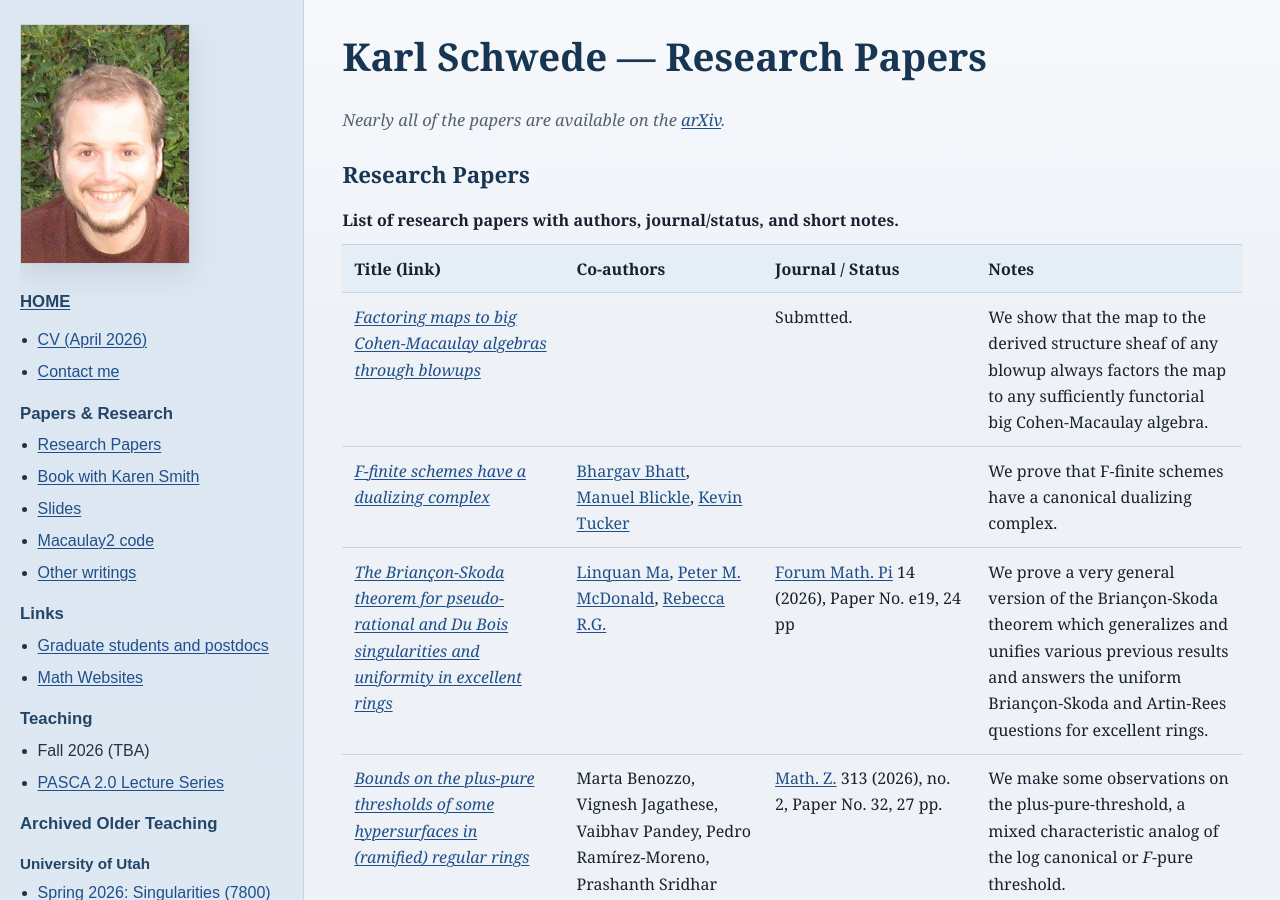
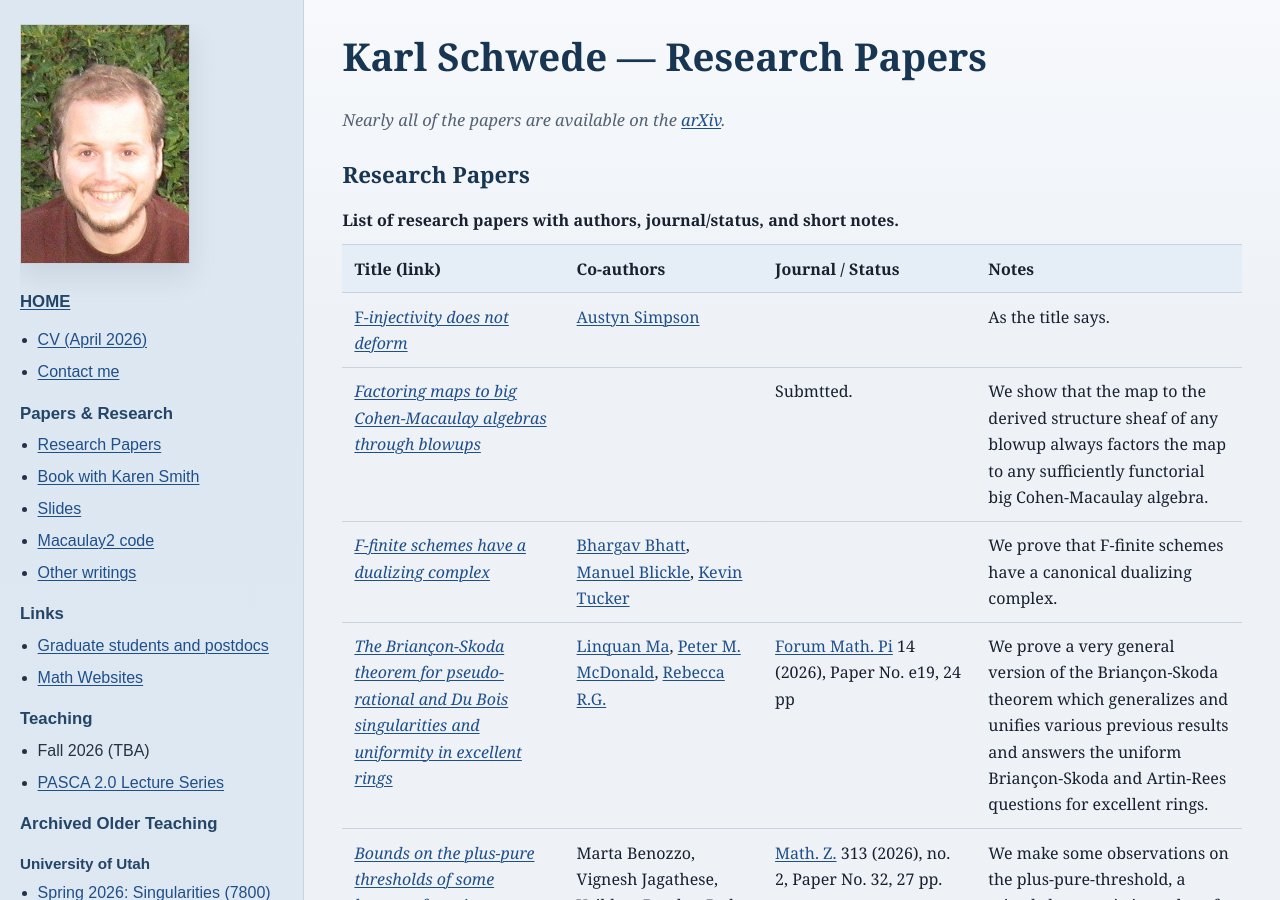
Before and after one commit to kschwede/kschwede.github.io, a Jekyll site: the page built from papers.html, in a window 1280 px wide and 900 px high. Built offline with Jekyll 4.4.1, drawn with Linux system fonts in a browser that asks for light colours.

Commit message:
Add new paper entry for F-injectivity

```diff
--- a/papers.html
+++ b/papers.html
@@ -25,6 +25,13 @@ title: 'Research Papers'
               </tr>
             </thead>
             <tbody>
+
+                <tr>
+                <td><i><a href="Papers/CounterExample-FInjDef.pdf" target="_blank" rel="noopener noreferrer"></i>F<i>-injectivity does not deform</a></i></td>
+                <td><a href="https://austynsimpson.github.io/">Austyn Simpson</a></td>
+                <td></td>
+                <td>As the title says.</td>
+                </tr>
 
                 <tr>
                 <td><i><a href="https://arxiv.org/abs/2607.08965" target="_blank" rel="noopener noreferrer">Factoring maps to big Cohen-Macaulay algebras through blowups</a></i></td>
```
